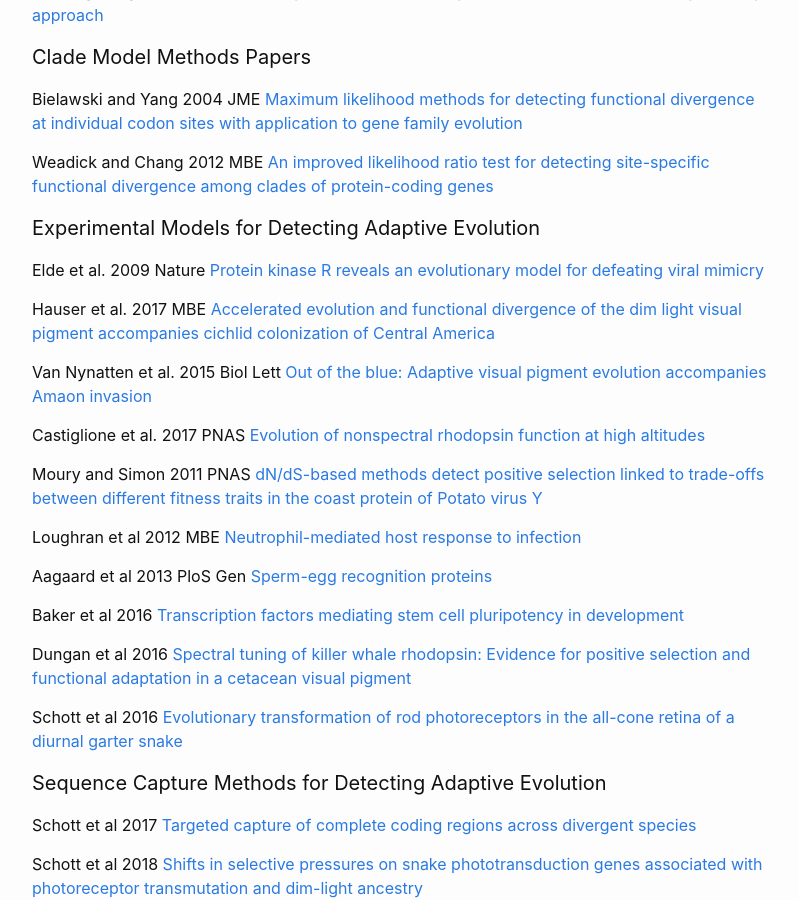
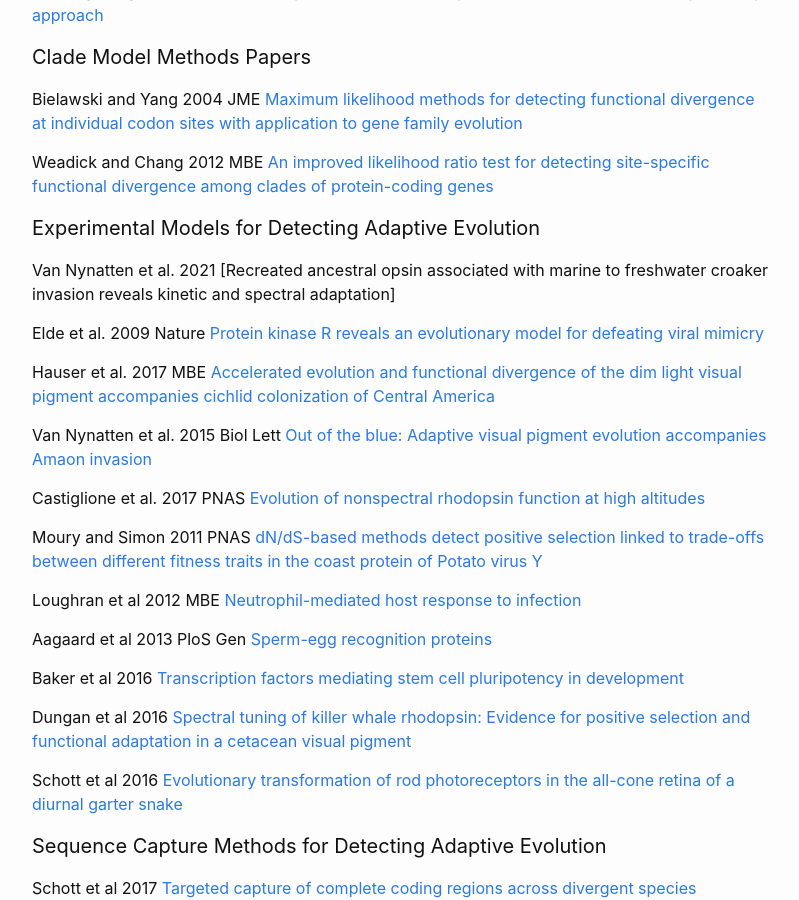
Before and after one commit to molevolworkshop/molevolworkshop.github.io, a Jekyll site: the page built from faculty/chang/chang.md, in a window 1280 px wide and 900 px high, scrolled down 1034 px. Shown: the whole window, without its empty margins (238-1037 px from the left). Built offline with Jekyll 4.4.1, drawn with Linux system fonts in a browser that asks for light colours.

Commit message:
Update chang.md

```diff
--- a/faculty/chang/chang.md
+++ b/faculty/chang/chang.md
@@ -57,11 +57,13 @@ Weadick and Chang 2012 MBE [An improved likelihood ratio test for detecting site
 
 #### Experimental Models for Detecting Adaptive Evolution
 
+Van Nynatten et al. 2021 [Recreated ancestral opsin associated with marine to freshwater croaker invasion reveals kinetic and spectral adaptation]
+
 Elde et al. 2009 Nature [Protein kinase R reveals an evolutionary model for defeating viral mimicry](https://doi.org/10.1038/nature07529)
 
 Hauser et al. 2017 MBE [Accelerated evolution and functional divergence of the dim light visual pigment accompanies cichlid colonization of Central America](https://doi.org/10.1093/molbev/msx192)
 
-Van Nynatten et al. 2015 Biol Lett [Out of the blue: Adaptive visual pigment evolution accompanies Amaon invasion](https://doi.org/10.1098/rsbl.2015.0349)
+Van Nynatten et al. 2015 Biol Lett [Out of the blue: Adaptive visual pigment evolution accompanies Amaon invasion]({{ site.baseurl }}faculty/chang/pdf/Van%20Nynatten%202021%20MBE.pdf)
 
 Castiglione et al. 2017 PNAS [Evolution of nonspectral rhodopsin function at high altitudes](https://doi.org/10.1073/pnas.1705765114)
 
```
